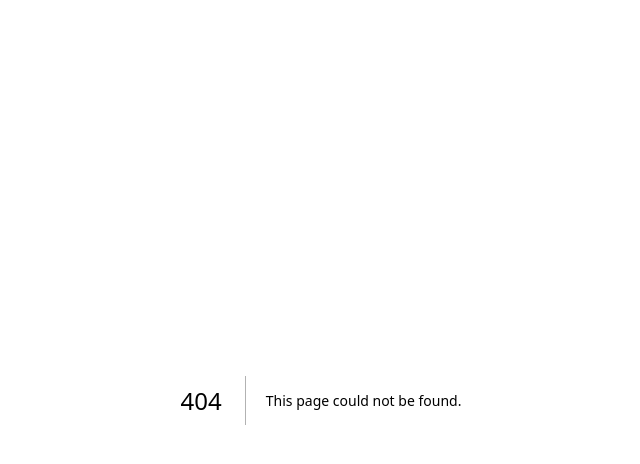
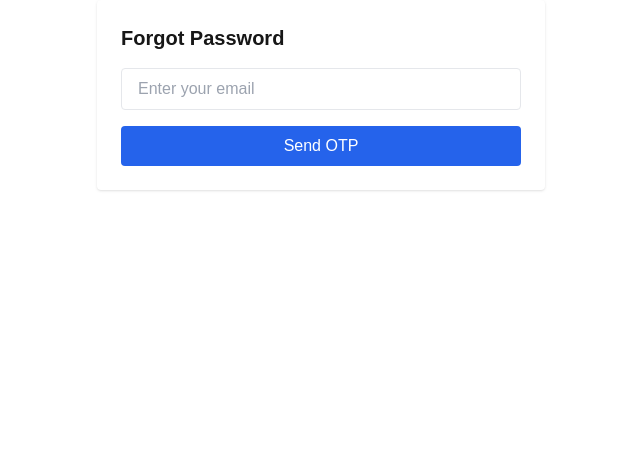
Before and after one commit to Pragyagit-07/task-management, a Next.js app in the folder task-manager-frontend/: page /forget-password in a window 1280 px wide. Before the commit this address had no page. Shown: the top 464 px of the page, without its empty margins (319-959 px from the left). Built offline with nearby package versions, Linux system fonts and the light colour scheme.

Commit message:
add forget and reset password

```diff
--- /dev/null
+++ b/task-manager-frontend/src/app/forget-password/page.tsx
@@ -0,0 +1,81 @@
+'use client';
+import { useState } from 'react';
+import axios from 'axios';
+
+export default function ForgotPassword() {
+  const [email, setEmail] = useState('');
+  const [otp, setOtp] = useState('');
+  const [step, setStep] = useState(1); // Step 1: enter email, Step 2: enter OTP & new password
+  const [newPassword, setNewPassword] = useState('');
+  const [message, setMessage] = useState('');
+  const [error, setError] = useState('');
+
+  const handleSendOtp = async () => {
+    try {
+      const res = await axios.post('/api/auth/forgot-password', { email });
+      setMessage(`OTP sent successfully. OTP (for demo): ${res.data.otp}`);
+      setStep(2);
+    } catch (err: any) {
+      setError(err?.response?.data?.message || 'Error sending OTP');
+    }
+  };
+
+  const handleResetPassword = async () => {
+    try {
+      await axios.post('/api/auth/reset-password', { email, otp, newPassword });
+      setMessage('Password reset successfully! You can now log in.');
+    } catch (err: any) {
+      setError(err?.response?.data?.message || 'Error resetting password');
+    }
+  };
+
+  return (
+    <div className="max-w-md mx-auto p-6 bg-white rounded shadow">
+      <h1 className="text-xl font-bold mb-4">Forgot Password</h1>
+
+      {step === 1 ? (
+        <>
+          <input
+            type="email"
+            placeholder="Enter your email"
+            value={email}
+            onChange={(e) => setEmail(e.target.value)}
+            className="w-full mb-4 border px-4 py-2 rounded"
+          />
+          <button
+            onClick={handleSendOtp}
+            className="w-full bg-blue-600 text-white py-2 rounded hover:bg-blue-700"
+          >
+            Send OTP
+          </button>
+        </>
+      ) : (
+        <>
+          <input
+            type="text"
+            placeholder="Enter OTP"
+            value={otp}
+            onChange={(e) => setOtp(e.target.value)}
+            className="w-full mb-2 border px-4 py-2 rounded"
+          />
+          <input
+            type="password"
+            placeholder="Enter new password"
+            value={newPassword}
+            onChange={(e) => setNewPassword(e.target.value)}
+            className="w-full mb-4 border px-4 py-2 rounded"
+          />
+          <button
+            onClick={handleResetPassword}
+            className="w-full bg-green-600 text-white py-2 rounded hover:bg-green-700"
+          >
+            Reset Password
+          </button>
+        </>
+      )}
+
+      {message && <p className="text-green-600 mt-4">{message}</p>}
+      {error && <p className="text-red-600 mt-4">{error}</p>}
+    </div>
+  );
+}
--- a/task-manager-frontend/src/components/AuthForm.tsx
+++ b/task-manager-frontend/src/components/AuthForm.tsx
@@ -84,6 +84,32 @@ const API_URL = process.env.NEXT_PUBLIC_API_URL;
         >
           {login ? 'Login' : 'Register'}
         </button>
+        <input
+  type="password"
+  placeholder="Password"
+  className="w-full border px-4 py-2 rounded"
+  value={password}
+  onChange={(e) => setPassword(e.target.value)}
+  required
+/>
+
+{login && (
+  <p className="text-sm mt-2 text-right">
+    <a href="/forgot-password" className="text-blue-600 underline">
+      Forgot Password?
+    </a>
+  </p>
+)}
+
+{error && <p className="text-red-500">{error}</p>}
+
+<button
+  type="submit"
+  className="w-full bg-blue-600 text-white py-2 rounded hover:bg-blue-700"
+>
+  {login ? 'Login' : 'Register'}
+</button>
+
       </form>
     </div>
   );
```
